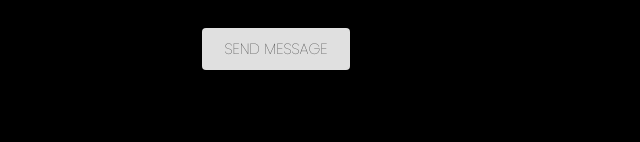
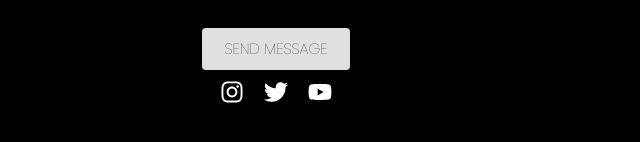
Before and after one commit to prashantbharati/GSI, a React (Create React App) app: page / in a window 1280 px wide. Shown: the part 490-632 px from the top of the page, without its empty margins (314-954 px from the left). Built offline with nearby package versions, Linux system fonts and the light colour scheme.

Commit message:
icons added form done

```diff
--- a/package.json
+++ b/package.json
@@ -10,6 +10,7 @@
     "@testing-library/user-event": "^13.5.0",
     "react": "^17.0.2",
     "react-dom": "^17.0.2",
+    "react-icons": "^4.3.1",
     "react-scripts": "5.0.0",
     "web-vitals": "^2.1.4"
   },
--- a/src/App.js
+++ b/src/App.js
@@ -1,6 +1,6 @@
 import React, { useState } from "react";
 import useStyles from "./styles";
-import { FaInstagram, FaTwitter } from "react-icons/fa";
+import { FaInstagram, FaTwitter, FaYoutube } from "react-icons/fa";
 import { Typography } from "@material-ui/core";
 import { Button } from "@material-ui/core";
 function App() {
@@ -86,8 +86,21 @@ function App() {
           Send Message
         </Button>
         {/* <FontAwesomeIcon icon="fa-brands fa-instagram" /> */}
-        <FaInstagram />
       </form>
+      <div>
+        <FaInstagram
+          className={classes.fonts}
+          styles={{ backgroundColor: "white", margin: "100px" }}
+        />
+        <FaTwitter
+          className={classes.fonts}
+          styles={{ backgroundColor: "white", padding: "20px" }}
+        />
+        <FaYoutube
+          className={classes.fonts}
+          styles={{ backgroundColor: "white", padding: "20px" }}
+        />
+      </div>
     </div>
   );
 }
--- a/src/styles.js
+++ b/src/styles.js
@@ -17,6 +17,15 @@ export default makeStyles((theme) => ({
     color: "black",
     textShadow: "none",
     backgroundColor: "white",
+  },
+  fonts: {
+    color: "#fff",
+    textShadow: "1px 1px 1px #ccc",
+    fontSize: "1.5em",
+    padding: "5px",
+    margin: "5px",
+    position: "relative",
+    right: "50px",
   },
   input: {
     appearance: "none",
```
Also changed, not shown: 1 other file (tests, documents, lock files or other folders).
